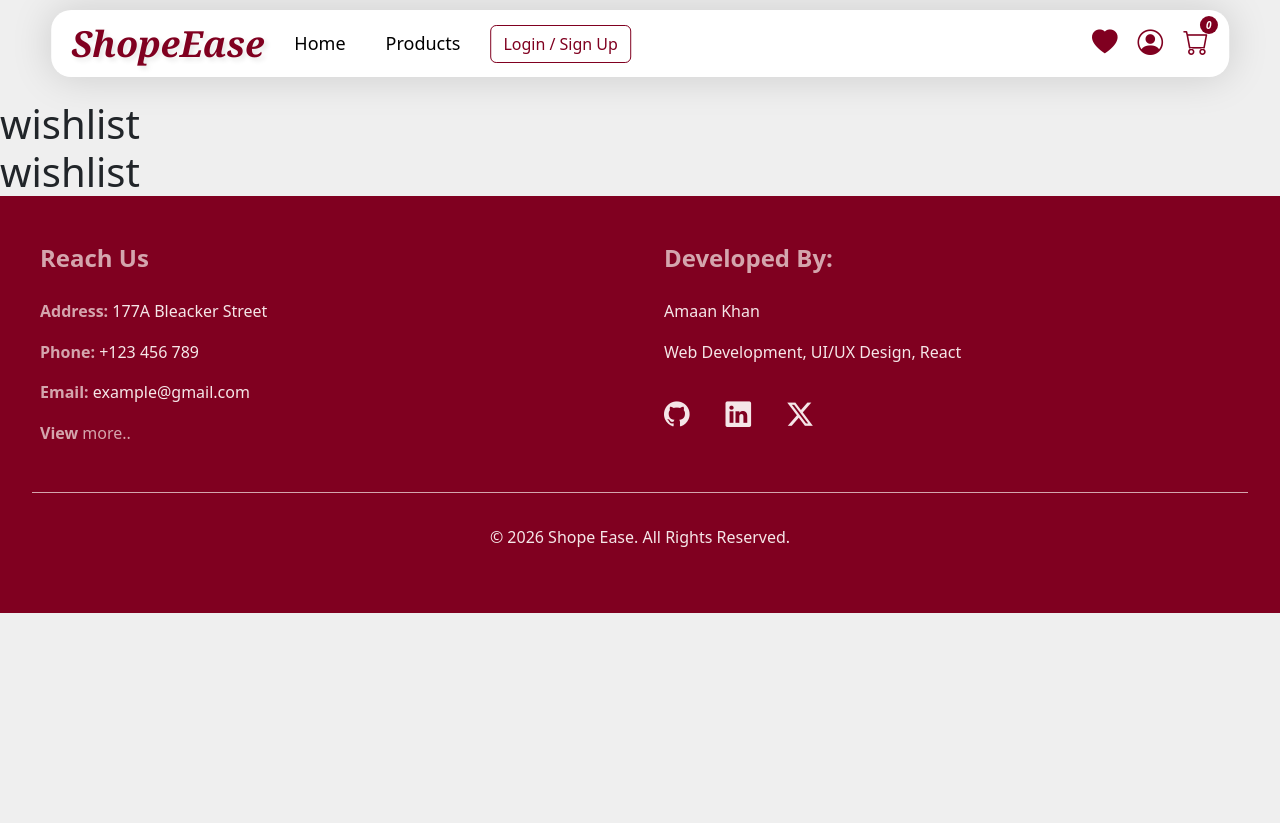
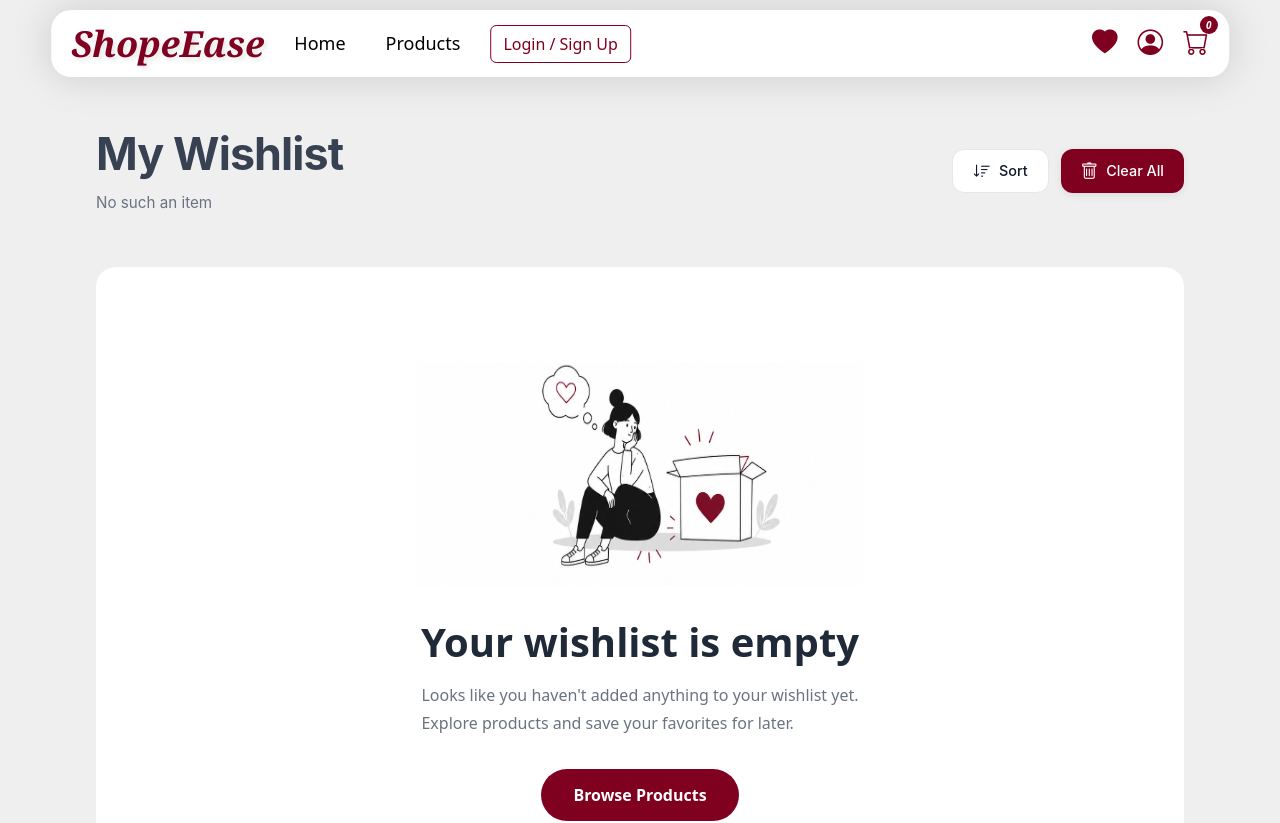
Before and after one commit to AmaanKhanGit/Shope-Ease, a React (Vite) app: page /wishlist in a window 1280 px wide. Shown: the top 823 px of the page. Before the commit the page ends 800 px from the top, so only its background shows below. Built offline with nearby package versions, Linux system fonts and the light colour scheme.

Commit message:
wishlist initiated

```diff
--- a/src/App.css
+++ b/src/App.css
@@ -126,6 +126,11 @@ body {
   top: calc(80px + 20px);
 }
 
+.wishlist-container {
+  width: 90vw;
+  margin: auto;
+}
+
 @media (max-width: 768px) {
   .cart-cont {
     grid-template-columns: 1fr;
--- a/src/components/cart/EmptyCart.css
+++ b/src/components/cart/EmptyCart.css
@@ -13,16 +13,16 @@
 }
 
 .empty-cart img {
-  width: 220px;
+  width: 75%;
 
   margin-bottom: 20px;
 }
 
 .empty-cart h2 {
-  font-size: 2rem;
+  font-size: clamp(1.75rem, 4vw, 2rem);
   font-weight: 700;
-
   margin-bottom: 10px;
+  color: #1f2937;
 }
 
 .empty-cart p {
--- a/src/components/products/Product.css
+++ b/src/components/products/Product.css
@@ -165,7 +165,6 @@
     font-size: 14px;
 
     display: -webkit-box;
-    -webkit-line-clamp: 2;
     -webkit-box-orient: vertical;
     overflow: hidden;
   }
--- /dev/null
+++ b/src/components/wishlist/EmptyList.css
@@ -0,0 +1,54 @@
+.empty-wishlist {
+  background: white;
+  border-radius: 20px;
+  padding: 4rem 2rem;
+  margin: 20px auto;
+  min-height: 650px;
+  width: min(85vw, 1600px);
+
+  display: flex;
+  flex-direction: column;
+  justify-content: center;
+  align-items: center;
+}
+
+.empty-wishlist-img {
+  width: clamp(280px, 35vw, 500px);
+  aspect-ratio: 2 / 1;
+  margin-bottom: 2rem;
+}
+
+.empty-wishlist h2 {
+  font-size: clamp(2rem, 5vw, 2.5rem);
+  font-weight: 700;
+  margin-bottom: 1rem;
+  color: #1f2937;
+}
+
+.empty-wishlist p {
+  font-size: 1rem;
+  color: #6b7280;
+  line-height: 1.7;
+  margin-bottom: 2rem;
+}
+
+.browse-btn {
+  border: none;
+  outline: none;
+  cursor: pointer;
+
+  padding: 14px 32px;
+  border-radius: 999px;
+
+  background: var(--mainColor);
+  color: white;
+
+  font-size: 1rem;
+  font-weight: 600;
+
+  transition: 0.3s ease;
+}
+
+.browse-btn:hover {
+  transform: translateY(-2px);
+}
--- /dev/null
+++ b/src/components/wishlist/EmptyList.jsx
@@ -0,0 +1,32 @@
+import { useNavigate } from "react-router-dom";
+import "./EmptyList.css";
+
+const EmptyList = () => {
+  const navigate = useNavigate();
+
+  return (
+    <>
+      <div className="empty-wishlist">
+        <img
+          src="/empty-wishlist.png"
+          alt="Empty Wishlist"
+          className="empty-wishlist-img"
+        />
+
+        <h2>Your wishlist is empty</h2>
+
+        <p>
+          Looks like you haven't added anything to your wishlist yet.
+          <br />
+          Explore products and save your favorites for later.
+        </p>
+
+        <button className="browse-btn" onClick={() => navigate("/products")}>
+          Browse Products
+        </button>
+      </div>
+    </>
+  );
+};
+
+export default EmptyList;
--- /dev/null
+++ b/src/components/wishlist/TopBar.css
@@ -0,0 +1,115 @@
+.wishlist-topbar {
+  display: flex;
+  flex-direction: column;
+  gap: 16px;
+  align-items: flex-start;
+  justify-content: space-between;
+  padding: 24px;
+  border-radius: 16px;
+  /* background: #ffffff;
+  box-shadow:
+    0 4px 18px rgba(0, 0, 0, 0.03),
+    0 1px 3px rgba(0, 0, 0, 0.01); */
+  margin-bottom: 24px;
+  transition: all 0.3s ease;
+}
+
+.wishlist-info h1 {
+  font-family:
+    -apple-system, BlinkMacSystemFont, "Segoe UI", Roboto, Helvetica, Arial,
+    sans-serif;
+  font-size: clamp(2rem, 4vw, 2.8rem);
+  font-weight: 700;
+  color: #374151;
+  margin: 0 0 4px 0;
+  letter-spacing: -0.02em;
+}
+
+.wishlist-info p {
+  font-family:
+    -apple-system, BlinkMacSystemFont, "Segoe UI", Roboto, Helvetica, Arial,
+    sans-serif;
+  font-size: clamp(0.85rem, 2.5vw, 0.95rem);
+  color: #6b7280;
+  margin: 0;
+  margin-top: 10px;
+  font-weight: 400;
+}
+
+.wishlist-actions {
+  display: flex;
+  align-items: center;
+  gap: 12px;
+  width: auto;
+}
+
+.wishlist-actions button {
+  display: inline-flex;
+  align-items: center;
+  justify-content: center;
+  gap: 8px;
+  height: 44px;
+  padding: 0 20px;
+  font-family:
+    -apple-system, BlinkMacSystemFont, "Segoe UI", Roboto, Helvetica, Arial,
+    sans-serif;
+  font-size: 0.9rem;
+  font-weight: 500;
+  border-radius: 12px;
+  cursor: pointer;
+  transition: all 0.25s cubic-bezier(0.4, 0, 0.2, 1);
+  white-space: nowrap;
+}
+
+.btn.sort-wishlist-btn {
+  background-color: #fff;
+  color: #111827;
+  border: 1px solid #e5e7eb;
+}
+
+.btn.sort-wishlist-btn:hover {
+  background-color: #f8f8f9ef;
+  border-color: #f8f8f8;
+  color: #000000;
+}
+
+.clear-wishlist-btn {
+  background-color: var(--mainColor);
+  color: #ffffff;
+  border: none;
+  box-shadow: 0 2px 8px rgba(0, 0, 0, 0.08);
+  flex-grow: 1;
+}
+
+.clear-wishlist-btn:hover {
+  transform: translateY(-1px);
+  box-shadow: 0 4px 12px rgba(0, 0, 0, 0.15);
+  filter: brightness(1.05);
+}
+
+.clear-wishlist-btn:active {
+  transform: translateY(1px);
+  box-shadow: 0 1px 4px rgba(0, 0, 0, 0.1);
+}
+
+.wishlist-actions i {
+  font-size: 1.1rem;
+  line-height: 1;
+}
+
+@media (min-width: 640px) {
+  .wishlist-topbar {
+    flex-direction: row;
+    align-items: center;
+    padding: 28px 32px;
+    gap: 24px;
+  }
+
+  .wishlist-actions {
+    margin-left: auto;
+  }
+
+  .clear-wishlist-btn {
+    flex-grow: 0;
+  }
+}
--- /dev/null
+++ b/src/components/wishlist/TopBar.jsx
@@ -0,0 +1,33 @@
+import "./TopBar.css";
+
+const TopBar = () => {
+  const wishlist = [];
+  return (
+    <>
+      <div className="wishlist-topbar">
+        <div className="wishlist-info">
+          <h1>My Wishlist</h1>
+          {wishlist.length > 0 ? (
+            <p>{wishlist.length} items saved</p>
+          ) : (
+            <p>No such an item</p>
+          )}
+        </div>
+
+        <div className="wishlist-actions">
+          <button className="btn sort-wishlist-btn">
+            <i className="bi bi-sort-down"></i>
+            Sort
+          </button>
+
+          <button className="clear-wishlist-btn">
+            <i className="bi bi-trash"></i>
+            Clear All
+          </button>
+        </div>
+      </div>
+    </>
+  );
+};
+
+export default TopBar;
--- /dev/null
+++ b/src/components/wishlist/WishlistItems.jsx
@@ -0,0 +1,9 @@
+const WishlistItems = () => {
+  return (
+    <>
+      <h1>Wishlist Container</h1>
+    </>
+  );
+};
+
+export default WishlistItems;
--- a/src/routes/Wishlist.jsx
+++ b/src/routes/Wishlist.jsx
@@ -1,9 +1,18 @@
+import { useEffect } from "react";
+import EmptyList from "../components/wishlist/EmptyList";
+import TopBar from "../components/wishlist/TopBar";
+import WishlistItems from "../components/wishlist/WishlistItems";
+
 const Wishlist = () => {
+  const wishlistItems = [];
+  useEffect(() => {
+    window.scrollTo(0, 0);
+  }, []);
   return (
-    <>
-      <h1>wishlist</h1>
-      <h1>wishlist</h1>
-    </>
+    <div className="wishlist-container">
+      <TopBar />
+      {wishlistItems.length > 0 ? <WishlistItems /> : <EmptyList />}
+    </div>
   );
 };
 
```
Also changed, not shown: public/empty-cart.png, public/empty-wishlist.png (added).
